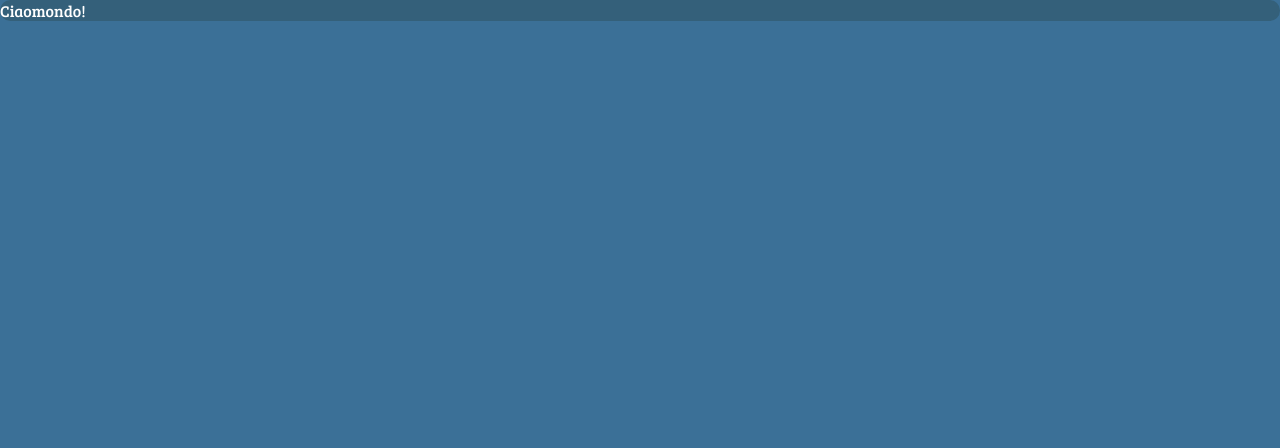
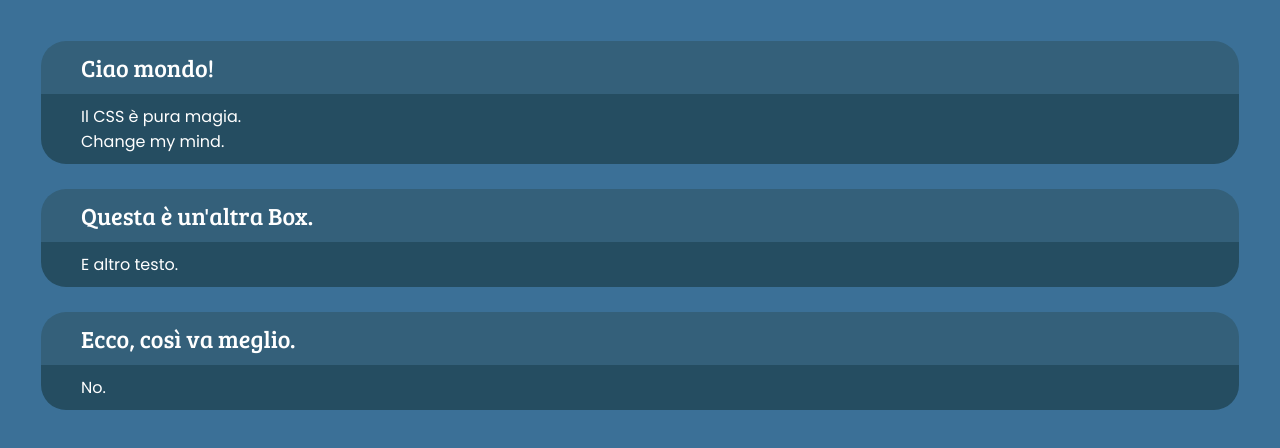
Before and after one commit to pds-nest/2021-g2-nest, a React (Create React App) app in the folder code/frontend/: page / in a window 1280 px wide. Shown: the top 448 px of the page. Built offline with nearby package versions, Linux system fonts and the light colour scheme.

Commit message:
✨ Add BoxWithHeader component

```diff
--- a/code/frontend/src/App.js
+++ b/code/frontend/src/App.js
@@ -1,22 +1,51 @@
 import {useState} from "react"
 import classNames from "classnames"
 import Style from "./App.module.css"
-import Box from "./components/Box"
+import BoxWithHeader from "./components/BoxWithHeader"
 
 
 export default function App() {
     const [theme, ] = useState("ThemeDark");
 
     return (
-        <div className={classNames(Style["app"], theme)}>
-            <Box direction={"column"}>
-                <div>
-                    Ciao
-                </div>
-                <div>
-                    mondo!
-                </div>
-            </Box>
+        <div className={classNames(Style.App, theme)}>
+            <BoxWithHeader
+                header={{
+                    children: "Ciao mondo!"
+                }}
+                body={{
+                    children: (
+                        <div>
+                            <div>
+                                Il CSS è pura magia.
+                            </div>
+                            <div>
+                                Change my mind.
+                            </div>
+                        </div>
+                    ),
+                }}
+            />
+            <BoxWithHeader
+                header={{
+                    children: "Questa è un'altra Box."
+                }}
+                body={{
+                    children: (
+                        <div>
+                            E altro testo.
+                        </div>
+                    )
+                }}
+            />
+            <BoxWithHeader
+                header={{
+                    children: "Ecco, così va meglio.",
+                }}
+                body={{
+                    children: "No."
+                }}
+            />
         </div>
     )
 }
--- a/code/frontend/src/App.module.css
+++ b/code/frontend/src/App.module.css
@@ -1,6 +1,8 @@
-.app {
-    min-height: 100vh;
-    min-width: 100vw;
+.App {
+    height: 100vh;
+    width: 100vw;
+
+    padding: 16px;
 
     background-color: var(--bg-primary);
     color: var(--fg-primary);
--- /dev/null
+++ b/code/frontend/src/components/BoxWithHeader.js
@@ -0,0 +1,17 @@
+import React from "react"
+import Style from "./BoxWithHeader.module.css"
+import classNames from "classnames"
+
+
+export default function BoxWithHeader({ header, body, className, ...props }) {
+    return (
+        <div className={classNames(Style.BoxWithHeader, className)} {...props}>
+            <div className={classNames(Style.BoxHeader, header.className)}>
+                {header.children}
+            </div>
+            <div className={classNames(Style.BoxBody, body.className)}>
+                {body.children}
+            </div>
+        </div>
+    )
+}
--- /dev/null
+++ b/code/frontend/src/components/BoxWithHeader.module.css
@@ -0,0 +1,27 @@
+.BoxWithHeader {
+    margin: 25px;
+
+    display: flex;
+    flex-direction: column;
+}
+
+.BoxHeader {
+    padding: 10px 40px;
+    border-radius: 25px 25px 0 0;
+
+    background-color: var(--bg-light);
+
+    font-size: x-large;
+    font-family: var(--font-title);
+}
+
+.BoxBody {
+    min-height: 40px;
+    padding: 10px 40px;
+    border-radius: 0 0 25px 25px;
+
+    background-color: var(--bg-dark);
+
+    font-size: medium;
+    font-family: var(--font-regular);
+}
--- a/code/frontend/src/index.css
+++ b/code/frontend/src/index.css
@@ -1,16 +1,17 @@
-@import url('https://fonts.googleapis.com/css2?family=Bree+Serif&display=swap');
+@import url('https://fonts.googleapis.com/css2?family=Bree+Serif&family=Poppins&display=swap');
 
 * {
     box-sizing: border-box;
 }
 
 body {
+    --font-title: "Bree Serif", serif;
+    --font-regular: "Poppins", sans-serif;
+
     margin: 0;
 
     min-height: 100%;
     min-width: 100%;
-
-    font-family: "Bree Serif", serif;
 }
 
 .ThemeDark {
```
